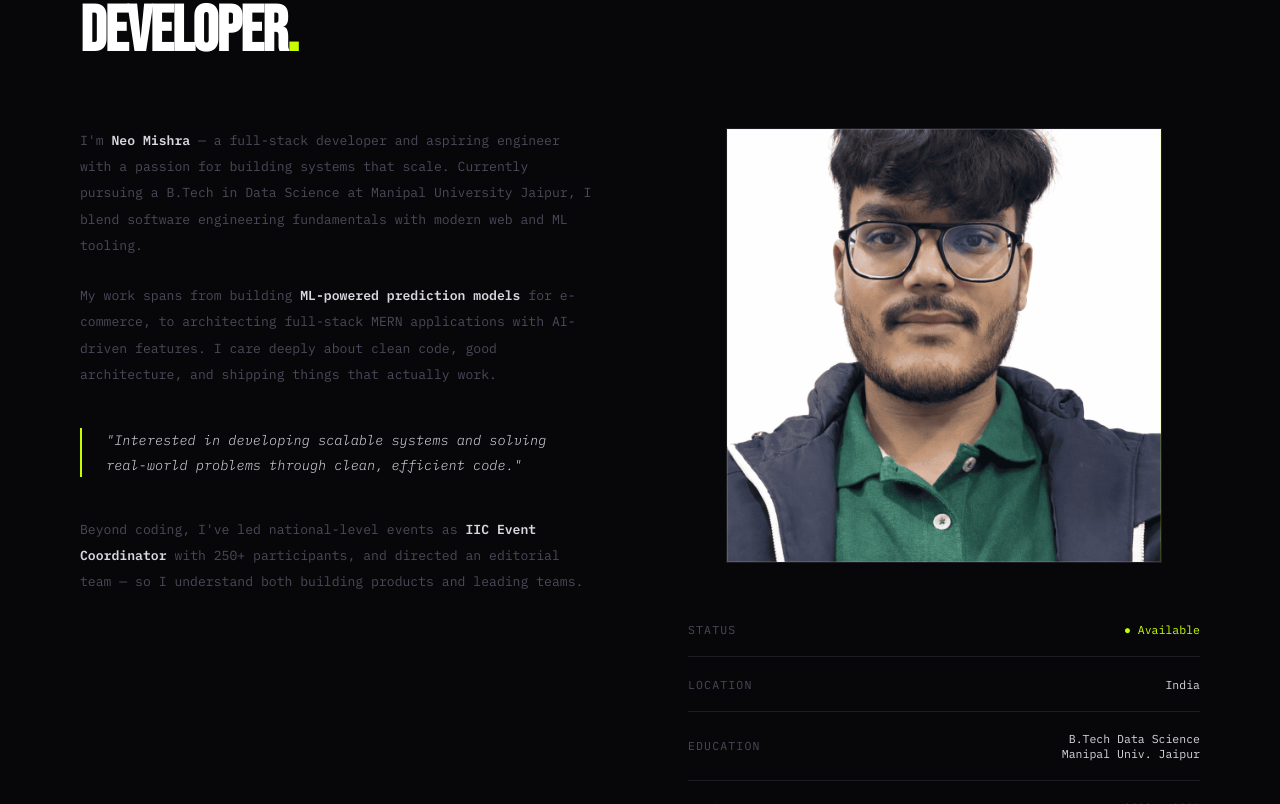
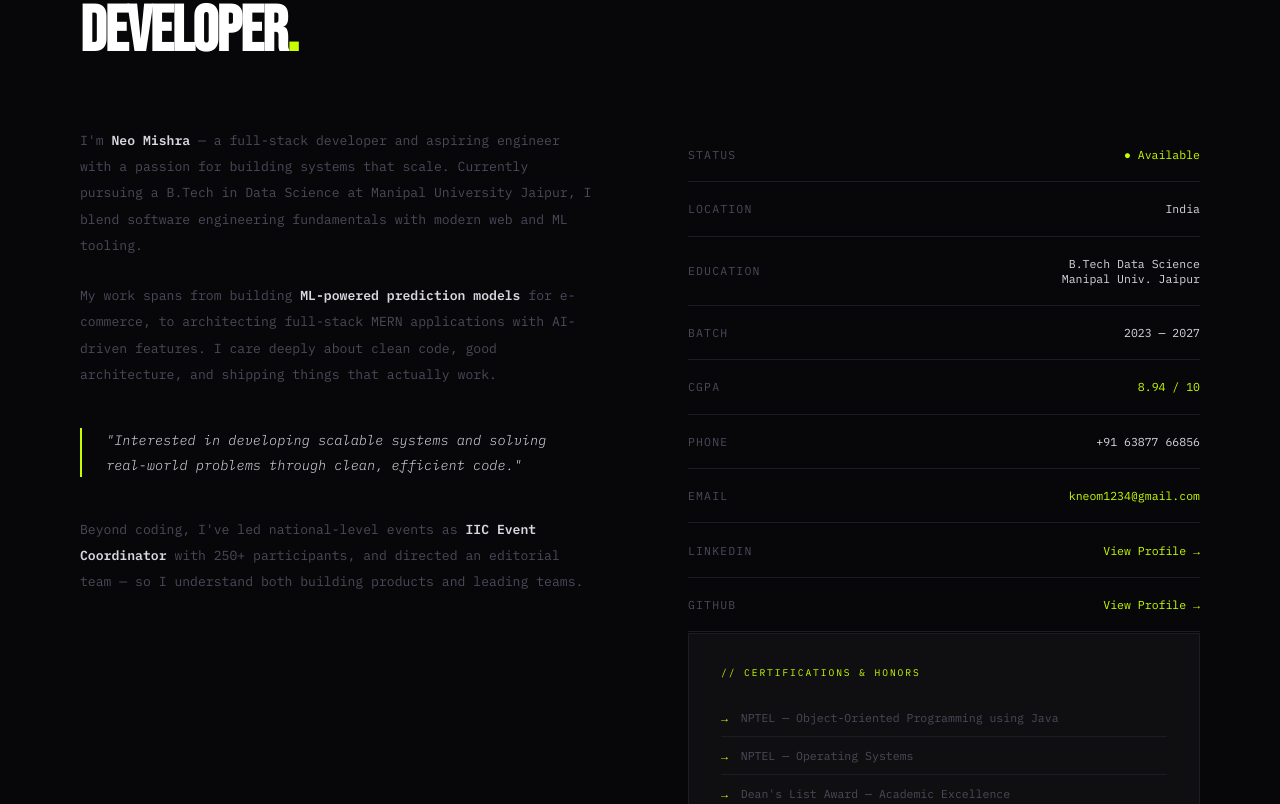
Before and after one commit to Neo200411/Portfolio, a React (Vite) app: page / in a window 1280 px wide. Shown: the part 1056-1860 px from the top of the page. Built offline with nearby package versions, Linux system fonts and the light colour scheme.

Commit message:
chore: remove photo and update resume button to Google Docs link placeholder

```diff
--- a/src/components/About.jsx
+++ b/src/components/About.jsx
@@ -1,6 +1,5 @@
 import React from 'react';
 import { motion } from 'framer-motion';
-import profileImg from '../assets/profile.png';
 
 const About = () => {
   return (
@@ -40,9 +39,6 @@
           viewport={{ once: true, margin: "-100px" }}
           transition={{ duration: 0.8, delay: 0.2 }}
         >
-          <div className="about-image-container">
-            <img src={profileImg} alt="Neo Mishra" className="about-image" />
-          </div>
           <div className="about-details">
             <div className="detail-row">
               <span className="detail-key">Status</span>
--- a/src/components/Hero.jsx
+++ b/src/components/Hero.jsx
@@ -90,7 +90,7 @@
             <a href="#projects" className="btn btn-primary">
               View Work →
             </a>
-            <a href="/src/assets/Neo_Resume.pdf" target="_blank" rel="noreferrer" className="btn btn-ghost">
+            <a href="https://docs.google.com/document/d/YOUR_DOCUMENT_ID/edit?usp=sharing" target="_blank" rel="noreferrer" className="btn btn-ghost">
               Resume →
             </a>
             <a href="https://github.com/Neo200411" target="_blank" rel="noreferrer" className="btn btn-ghost">
```
Also changed, not shown: src/assets/profile.png (deleted), 1 other file (tests, documents, lock files or other folders).
